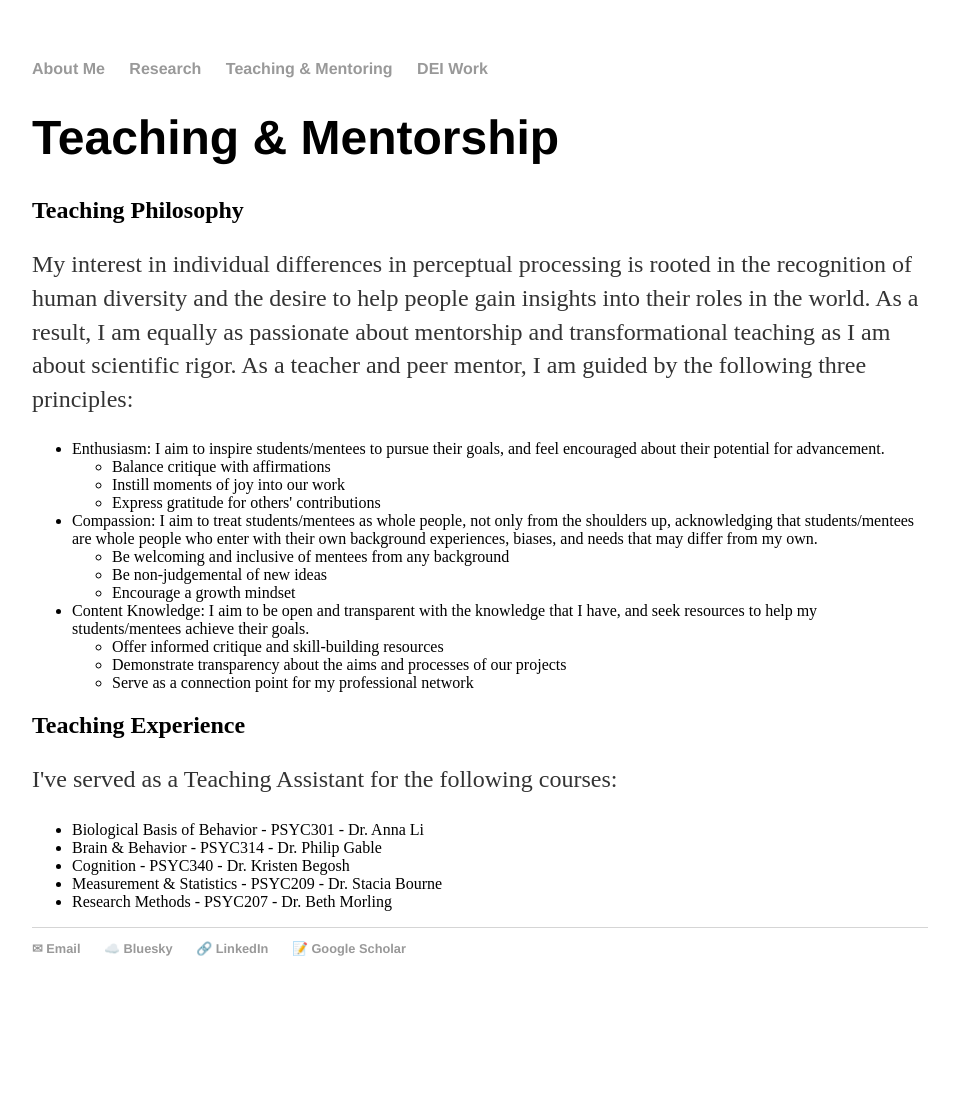
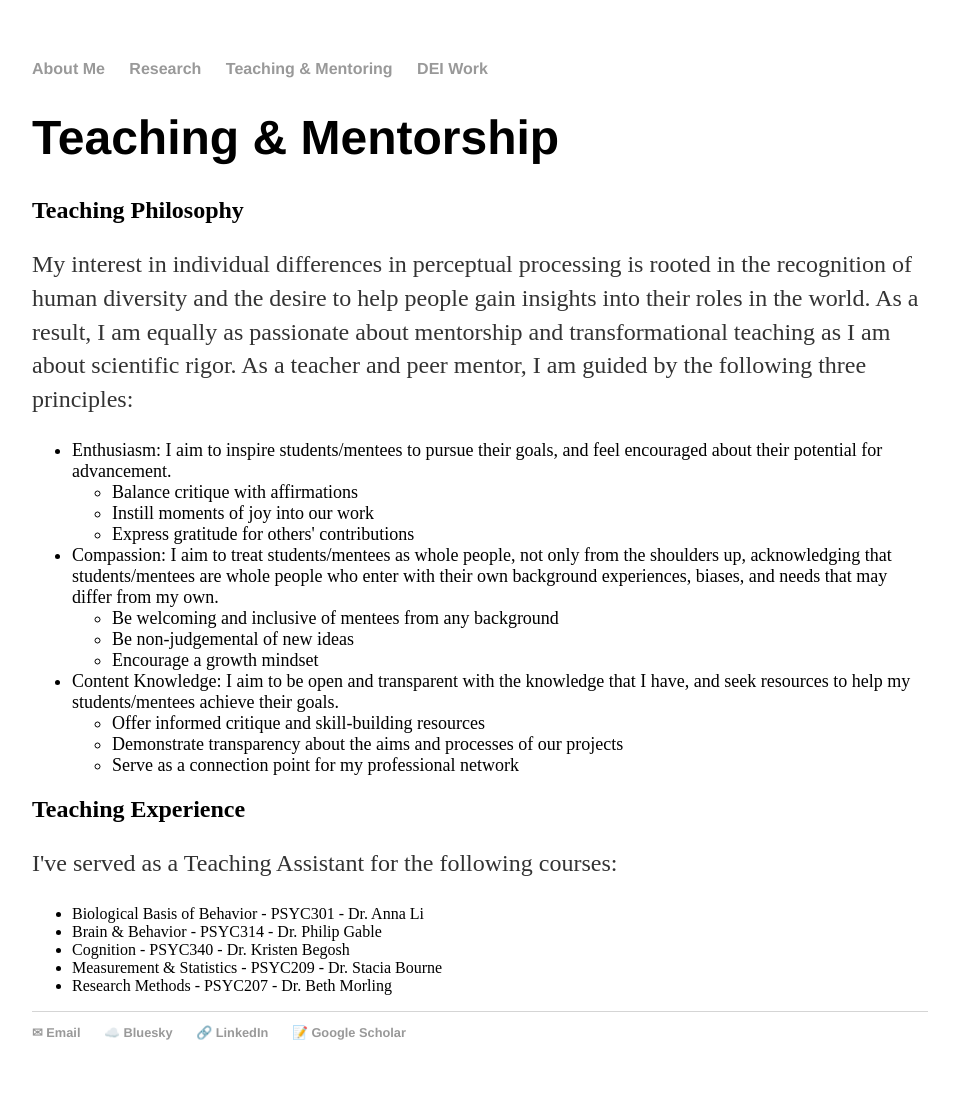
Before and after one commit to cdfine/cdfine.github.io, a Jekyll site: the page built from teaching.html, in a window 1280 px wide. Shown: the whole page, without its empty margins (160-1119 px from the left). Built offline with Jekyll 4.4.1, drawn with Linux system fonts in a browser that asks for light colours; before the commit the page ends 1016 px from its top, so only the background shows below that.

Commit message:
Update teaching.html
made bullets bigger

```diff
--- a/teaching.html
+++ b/teaching.html
@@ -2,24 +2,31 @@
 layout: default
 title: Carli Fine | Teaching & Mentorship Philosophy
 ---
+<style>
+  /* Define a CSS class for the list items with a larger font size */
+  .larger-font {
+    font-size: 18px; /* Adjust the size as needed */
+  }
+</style>
+
 <div class="blurb">
 	<h1>Teaching & Mentorship</h1>
 	<h2>Teaching Philosophy </h2>
 	<p>My interest in individual differences in perceptual processing is rooted in the recognition of human diversity and the desire to help people gain insights into their roles in the world. As a result, I am equally as passionate about mentorship and transformational teaching as I am about scientific rigor. As a teacher and peer mentor, I am guided by the following three principles:</p>
 	<ul>
-		<li>Enthusiasm: I aim to inspire students/mentees to pursue their goals, and feel encouraged about their potential for advancement.
+		<li class="larger-font">Enthusiasm: I aim to inspire students/mentees to pursue their goals, and feel encouraged about their potential for advancement.
 		<ul>
 			<li>Balance critique with affirmations
 			<li>Instill moments of joy into our work
 			<li>Express gratitude for others' contributions
 		</ul>
-		<li>Compassion: I aim to treat students/mentees as whole people, not only from the shoulders up, acknowledging that students/mentees are whole people who enter with their own background experiences, biases, and needs that may differ from my own.
+		<li class="larger-font">Compassion: I aim to treat students/mentees as whole people, not only from the shoulders up, acknowledging that students/mentees are whole people who enter with their own background experiences, biases, and needs that may differ from my own.
 		<ul>
 			<li>Be welcoming and inclusive of mentees from any background
 			<li>Be non-judgemental of new ideas
 			<li>Encourage a growth mindset
 		</ul>
-		<li>Content Knowledge: I aim to be open and transparent with the knowledge that I have, and seek resources to help my students/mentees achieve their goals.
+		<li class="larger-font">Content Knowledge: I aim to be open and transparent with the knowledge that I have, and seek resources to help my students/mentees achieve their goals.
 		<ul>
 			<li>Offer informed critique and skill-building resources
 			<li>Demonstrate transparency about the aims and processes of our projects
```
